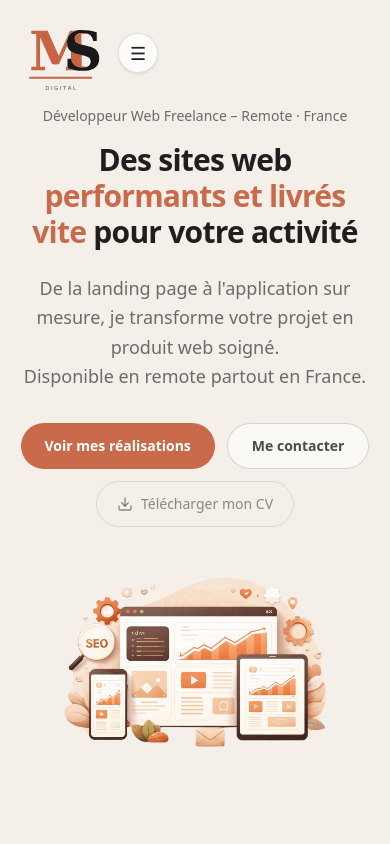
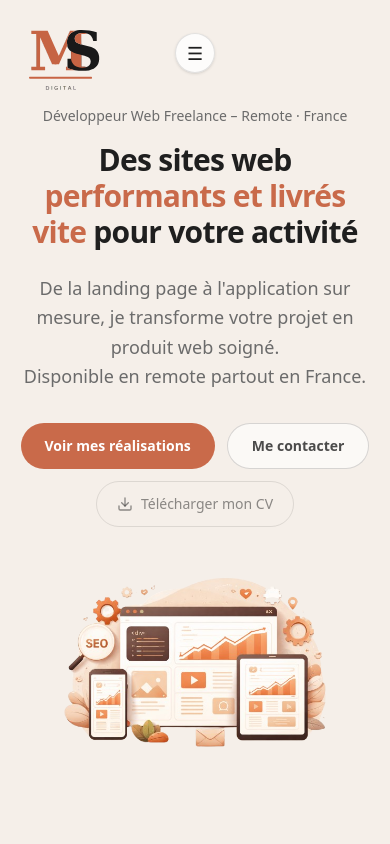
Before and after one commit to MathScic/Portfolio-V2, a Next.js app: page / in a window 390 px wide. Shown: the top 844 px of the page. Built offline with nearby package versions, Linux system fonts and the light colour scheme.

Commit message:
fix: burger mobile centré horizontalement

```diff
--- a/app/components/Header.tsx
+++ b/app/components/Header.tsx
@@ -52,23 +52,22 @@ export default function Header() {
   return (
     <>
       <header className="sticky top-2 z-50 flex items-center justify-between px-4 sm:px-6">
-        {/* Logo + Burger mobile côte à côte */}
-        <div className="flex items-center gap-3">
+        {/* Logo */}
         <Link href="/" className="shrink-0">
           {/* eslint-disable-next-line @next/next/no-img-element */}
           <img src="/images/logo.svg" alt="Mathieu Scicluna" width={90} height={90} />
         </Link>
 
+        {/* Burger mobile — centré */}
         <motion.button
           type="button"
           aria-label="Ouvrir le menu"
           onClick={() => setMobileOpen(true)}
           whileTap={{ scale: 0.92 }}
-            className="flex h-10 w-10 items-center justify-center rounded-full border border-border bg-white/80 shadow-sm backdrop-blur-md dark:bg-card/80 md:hidden"
+          className="absolute left-1/2 -translate-x-1/2 flex h-10 w-10 items-center justify-center rounded-full border border-border bg-white/80 shadow-sm backdrop-blur-md dark:bg-card/80 md:hidden"
         >
           <span className="text-lg leading-none">☰</span>
         </motion.button>
-        </div>
 
         {/* Nav Desktop */}
         <nav className="absolute left-1/2 hidden -translate-x-1/2 w-fit rounded-full border border-border bg-white/70 px-2 py-2 shadow-sm backdrop-blur-md dark:bg-card/80 md:block">
```
Lines whose indentation alone changed are shown as unchanged.
